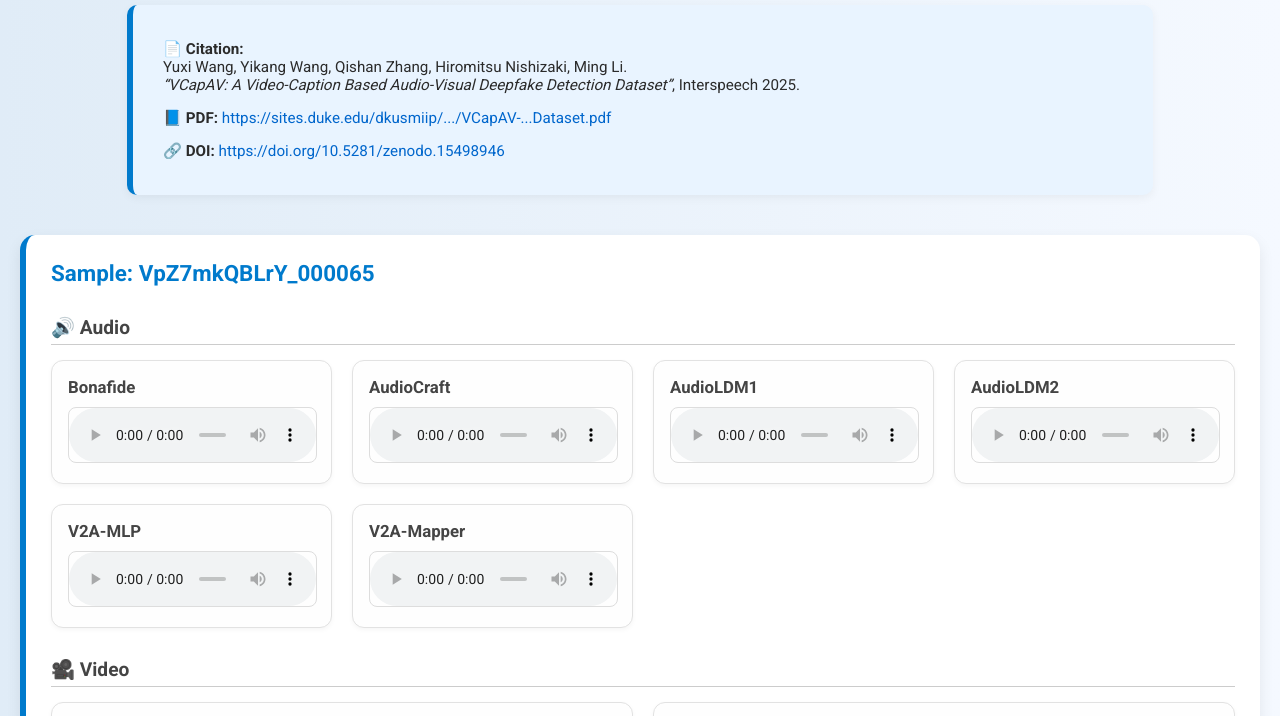
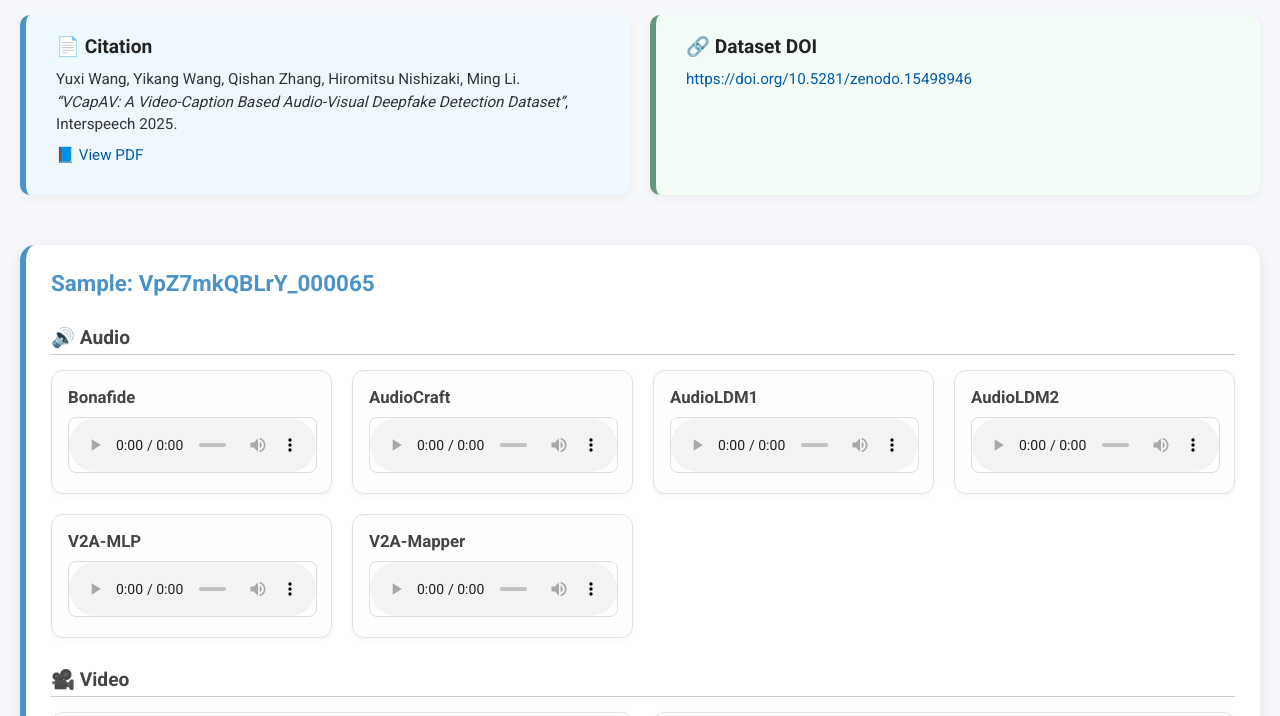
Before and after one commit to VCapAV/VCapAV.github.io, a plain HTML site: page index.html in a window 1280 px wide. Shown: the part 127-843 px from the top of the page. Drawn offline with Linux system fonts and the light colour scheme.

Commit message:
Update index.html

```diff
--- a/index.html
+++ b/index.html
@@ -8,7 +8,7 @@
   <style>
     body {
       font-family: 'Roboto', sans-serif;
-      background: linear-gradient(to right, #e0ecf7, #f5f9ff);
+      background: #f5f7fa;
       margin: 0;
       padding: 40px 20px;
       color: #333;
@@ -18,23 +18,45 @@
       text-align: center;
       font-size: 2.4rem;
       color: #2a2a2a;
-      margin-bottom: 20px;
+      margin-bottom: 30px;
+    }
+
+    .info-container {
+      display: flex;
+      flex-wrap: wrap;
+      justify-content: center;
+      gap: 20px;
+      margin-bottom: 50px;
     }
 
     .info-box {
-      max-width: 960px;
-      margin: 0 auto 40px auto;
-      background: #e9f4ff;
-      border-left: 6px solid #007acc;
+      flex: 1 1 300px;
+      max-width: 600px;
+      background: #fffef4;
+      border-left: 6px solid #e6b800;
       border-radius: 10px;
       padding: 20px 30px;
-      font-size: 0.95rem;
-      color: #2b2b2b;
       box-shadow: 0 3px 10px rgba(0,0,0,0.05);
     }
 
+    .info-box.citation { border-left-color: #4b92c7; background: #f0f8ff; }
+    .info-box.doi { border-left-color: #5c9c7d; background: #f3fcf7; }
+
+    .info-box h3 {
+      margin-top: 0;
+      font-size: 1.2rem;
+      color: #222;
+      margin-bottom: 10px;
+    }
+
+    .info-box p {
+      font-size: 0.95rem;
+      line-height: 1.5;
+      margin: 0 0 8px 0;
+    }
+
     .info-box a {
-      color: #0066cc;
+      color: #005caa;
       text-decoration: none;
     }
 
@@ -49,13 +71,13 @@
       margin: 40px auto;
       max-width: 1200px;
       box-shadow: 0 6px 15px rgba(0, 0, 0, 0.08);
-      border-left: 6px solid #007acc;
+      border-left: 6px solid #4b92c7;
     }
 
     .sample-title {
       font-size: 1.4rem;
       font-weight: bold;
-      color: #007acc;
+      color: #4b92c7;
       margin-bottom: 20px;
     }
 
@@ -104,12 +126,21 @@
 
   <h1>🎧 VCapAV Dataset: Audio-Visual Deepfake Detection</h1>
 
-  <div class="info-box">
-    <p><strong>📄 Citation:</strong><br>
-    Yuxi Wang, Yikang Wang, Qishan Zhang, Hiromitsu Nishizaki, Ming Li.<br>
-    <em>“VCapAV: A Video-Caption Based Audio-Visual Deepfake Detection Dataset”</em>, Interspeech 2025.</p>
-    <p><strong>📘 PDF:</strong> <a href="https://sites.duke.edu/dkusmiip/files/2025/05/VCapAV-A-Video-Caption-Based-Audio-Visual-Deepfake-Detection-Dataset.pdf" target="_blank">https://sites.duke.edu/dkusmiip/.../VCapAV-...Dataset.pdf</a></p>
-    <p><strong>🔗 DOI:</strong> <a href="https://doi.org/10.5281/zenodo.15498946" target="_blank">https://doi.org/10.5281/zenodo.15498946</a></p>
+  <!-- Info Sections -->
+  <div class="info-container">
+    <div class="info-box citation">
+      <h3>📄 Citation</h3>
+      <p>Yuxi Wang, Yikang Wang, Qishan Zhang, Hiromitsu Nishizaki, Ming Li.<br>
+      <em>“VCapAV: A Video-Caption Based Audio-Visual Deepfake Detection Dataset”</em>, Interspeech 2025.</p>
+      <p>📘 <a href="https://sites.duke.edu/dkusmiip/files/2025/05/VCapAV-A-Video-Caption-Based-Audio-Visual-Deepfake-Detection-Dataset.pdf" target="_blank">
+        View PDF</a></p>
+    </div>
+
+    <div class="info-box doi">
+      <h3>🔗 Dataset DOI</h3>
+      <p><a href="https://doi.org/10.5281/zenodo.15498946" target="_blank">
+        https://doi.org/10.5281/zenodo.15498946</a></p>
+    </div>
   </div>
 
   <!-- Sample Group 1 -->
```
